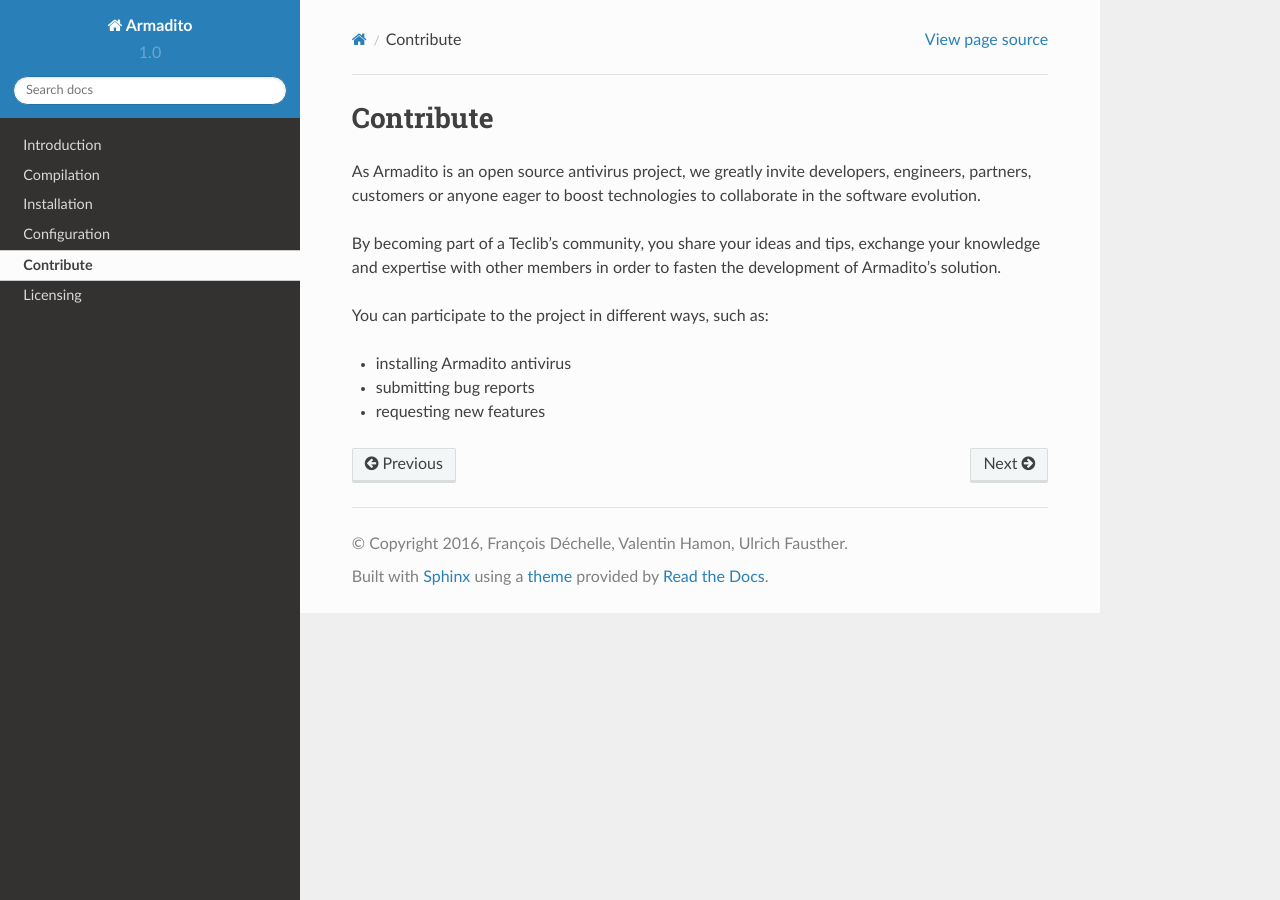
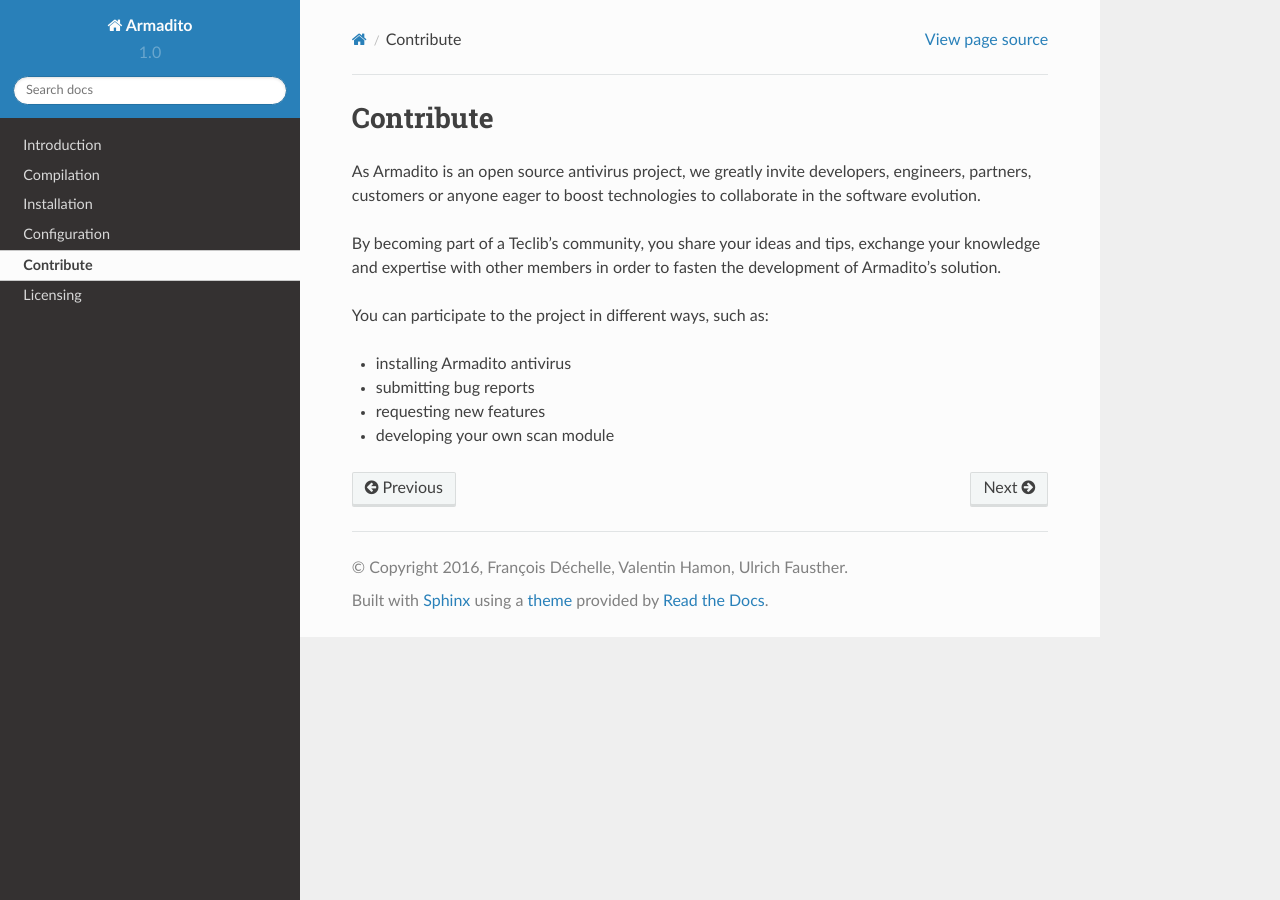
Before and after one commit to armadito/armadito-doc, a Sphinx documentation site: the page built from source/contribute/index.rst, in a window 1280 px wide. Built offline with Sphinx 7.4.7 and the Read the Docs theme 2.0.0, drawn with Linux system fonts in a browser that asks for light colours.

Commit message:
Update contribute section in documentation

```diff
--- a/source/contribute/index.rst
+++ b/source/contribute/index.rst
@@ -10,5 +10,6 @@
 - installing Armadito antivirus
 - submitting bug reports
 - requesting new features
+- developing your own scan module
 
 .. toctree::
```
